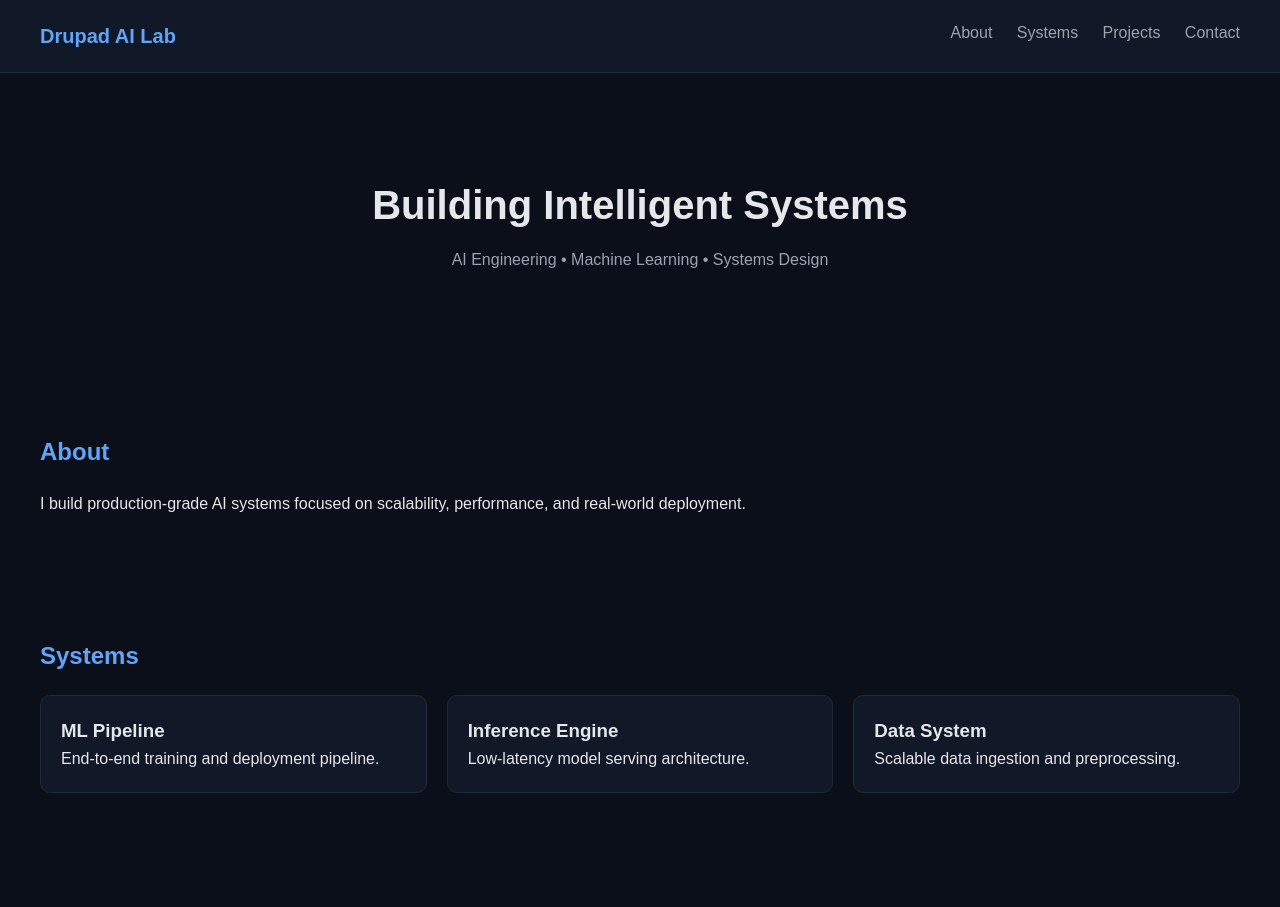
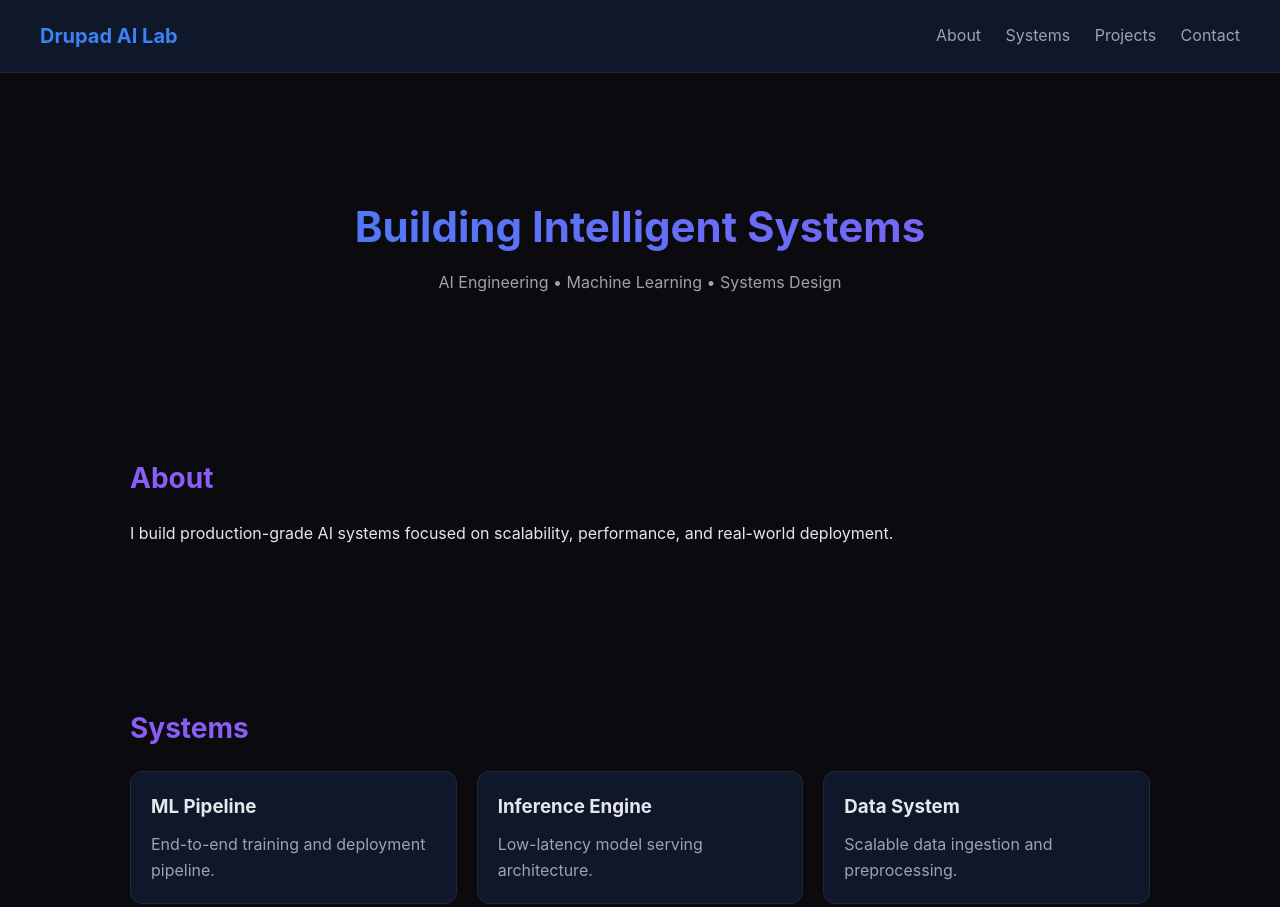
Before and after one commit to PATEL-DRUPAD/drupad-ai-lab, a plain HTML site: page index.html in a window 1280 px wide. Shown: the top 907 px of the page. Drawn offline with Linux system fonts and the light colour scheme.

Commit message:
Update styles.css

```diff
--- a/styles.css
+++ b/styles.css
@@ -1,27 +1,33 @@
+/* Reset */
 * {
   margin: 0;
   padding: 0;
   box-sizing: border-box;
-  font-family: Arial, sans-serif;
+  font-family: "Inter", sans-serif;
 }
 
+/* Body */
 body {
-  background: #0b0f19;
+  background: #0a0a0f;
   color: #e5e7eb;
   line-height: 1.6;
 }
 
+/* Navbar */
 .navbar {
   display: flex;
   justify-content: space-between;
+  align-items: center;
   padding: 20px 40px;
-  background: #111827;
+  background: #0f172a;
   border-bottom: 1px solid #1f2937;
+  position: sticky;
+  top: 0;
 }
 
 .navbar h1 {
+  color: #3b82f6;
   font-size: 20px;
-  color: #60a5fa;
 }
 
 .navbar a {
@@ -35,50 +41,74 @@ body {
   color: #ffffff;
 }
 
+/* Hero */
 .hero {
   text-align: center;
-  padding: 100px 20px;
+  padding: 120px 20px 80px;
 }
 
-.hero h2 {
-  font-size: 40px;
-  margin-bottom: 10px;
+.gradient-text {
+  font-size: 42px;
+  font-weight: bold;
+  background: linear-gradient(90deg, #3b82f6, #8b5cf6);
+  -webkit-background-clip: text;
+  -webkit-text-fill-color: transparent;
 }
 
 .hero p {
   color: #9ca3af;
+  margin-top: 10px;
 }
 
+/* Sections */
 .section {
-  padding: 60px 40px;
+  padding: 80px 40px;
+  max-width: 1100px;
+  margin: auto;
 }
 
 .section h2 {
   margin-bottom: 20px;
-  color: #60a5fa;
+  color: #8b5cf6;
+  font-size: 28px;
 }
 
+/* Grid */
 .grid {
   display: grid;
   grid-template-columns: repeat(auto-fit, minmax(250px, 1fr));
   gap: 20px;
 }
 
+/* Cards */
 .card {
-  background: #111827;
+  background: #0f172a;
   padding: 20px;
-  border-radius: 10px;
+  border-radius: 12px;
   border: 1px solid #1f2937;
-  transition: transform 0.2s;
+  transition: all 0.25s ease;
 }
 
 .card:hover {
-  transform: translateY(-5px);
+  transform: translateY(-6px);
+  border-color: #3b82f6;
+  box-shadow: 0 0 20px rgba(59, 130, 246, 0.15);
 }
+
+.card h3 {
+  margin-bottom: 10px;
+  color: #e5e7eb;
+}
+
+.card p {
+  color: #9ca3af;
+}
+
+/* Footer */
 footer {
   text-align: center;
-  padding: 20px;
-  background: #111827;
+  padding: 30px;
+  margin-top: 40px;
   border-top: 1px solid #1f2937;
-  margin-top: 40px;
+  color: #6b7280;
 }
```
